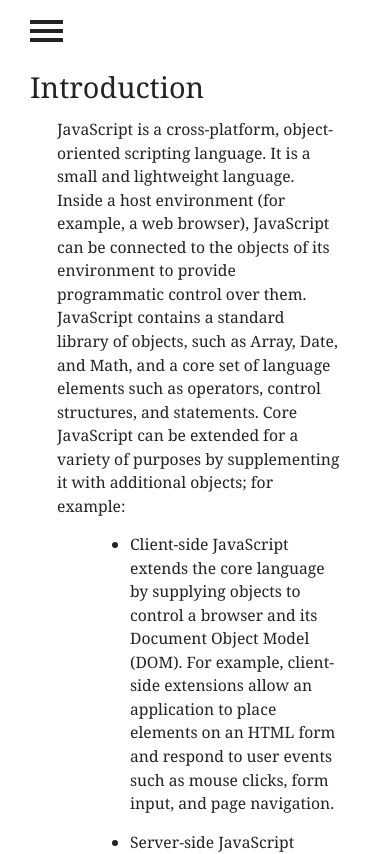
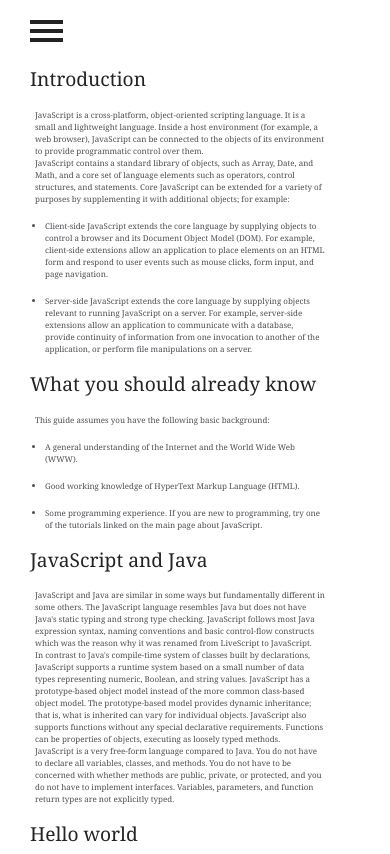
Before and after one commit to Muhdal-Amin/JS-documentation_page, a plain HTML site: page index.html in a window 390 px wide. Shown: the top 854 px of the page. Drawn offline with Linux system fonts and the light colour scheme.

Commit message:
Update styles.css

```diff
--- a/styles.css
+++ b/styles.css
@@ -182,4 +182,19 @@ code {
     margin-left: 20px;
     margin-top: 65px;
   }
+
+  section article {
+    color: #4d4e53;
+    margin: 15px;
+    font-size: 0.5em;
+  }
+
+  section li {
+    margin: 15px 0px 0px 10px;
+  }
+
+  #main-doc header {
+    text-align: left;
+    font-size: 1.2em;
+  }
 }
```
